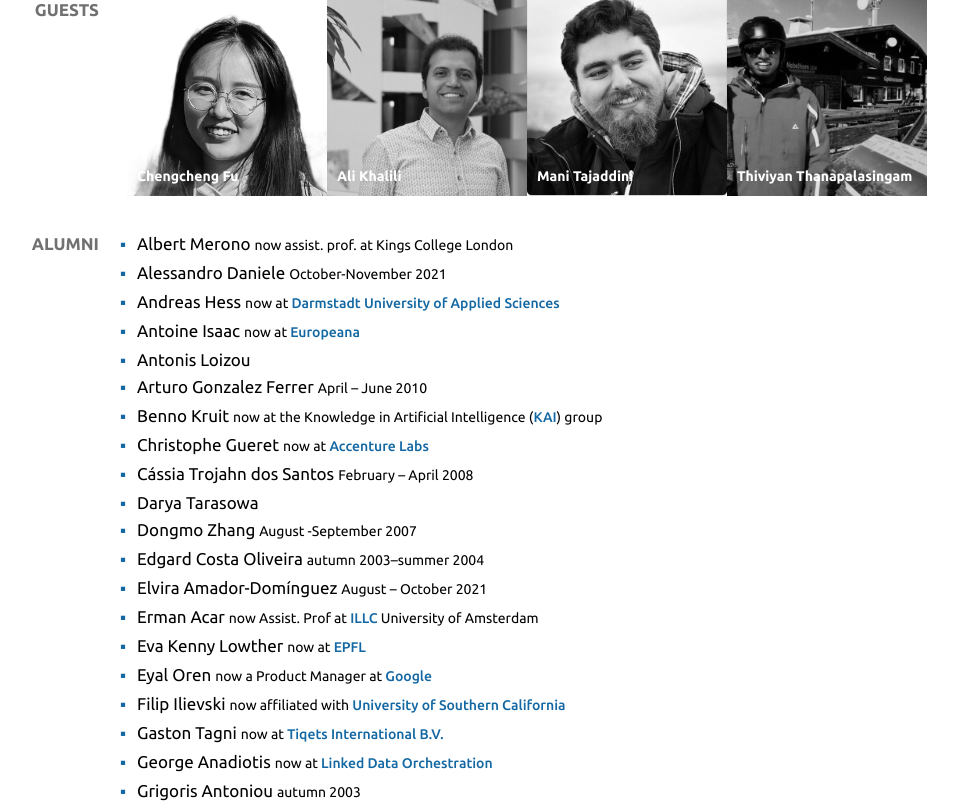
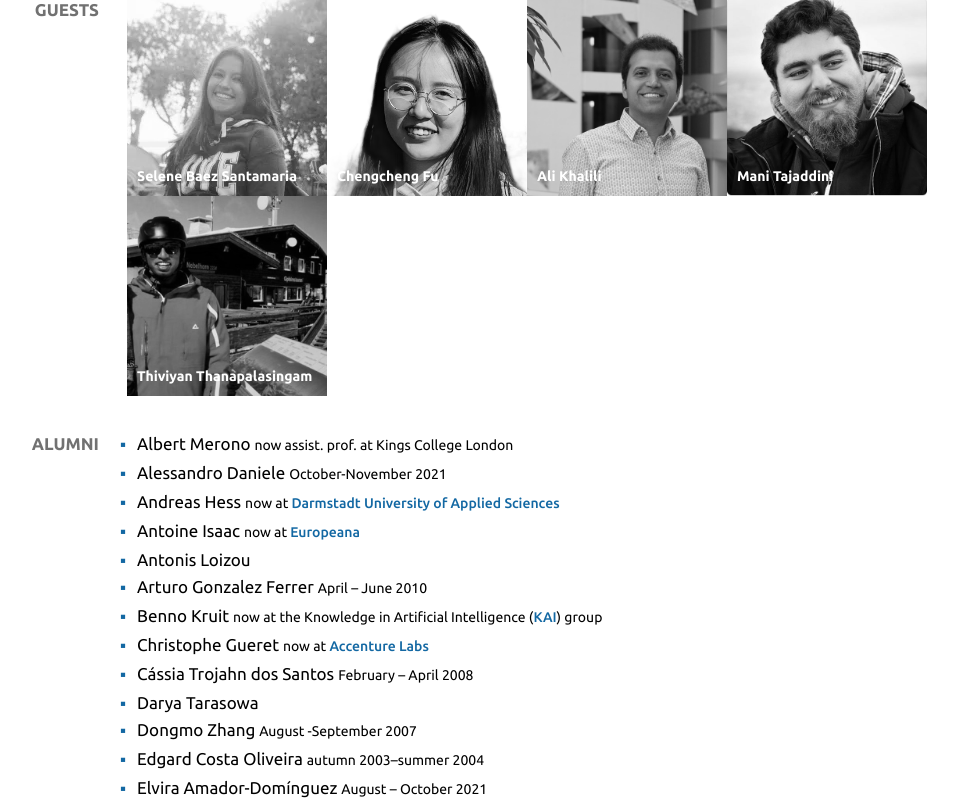
Before and after one commit to lr-vu/site, a Jekyll site: the page built from about/people.md, in a window 1280 px wide and 900 px high, scrolled down 1501 px, cut to the strip 92-900 px from the top of the window. Shown: the whole strip, without its empty margins (113-1071 px from the left). Built offline with Jekyll 4.4.1, drawn with Linux system fonts in a browser that asks for light colours; our own code applies the rules of GitHub Pages for plain Markdown files.

Commit message:
Update people.yaml

```diff
--- a/_data/people.yaml
+++ b/_data/people.yaml
@@ -200,6 +200,11 @@
     orderby: Thanapalasingam
     website: https://thiviyansingam.com/
     image: /images/people/Thiviyan.jpg
+    role: guest
+-   name: Selene Baez Santamaria
+    orderby: Baez
+    website: https://research.vu.nl/en/persons/selene-baez-santamaria
+    image: /images/people/selene.png
     role: guest
 
 # Alumni
```
